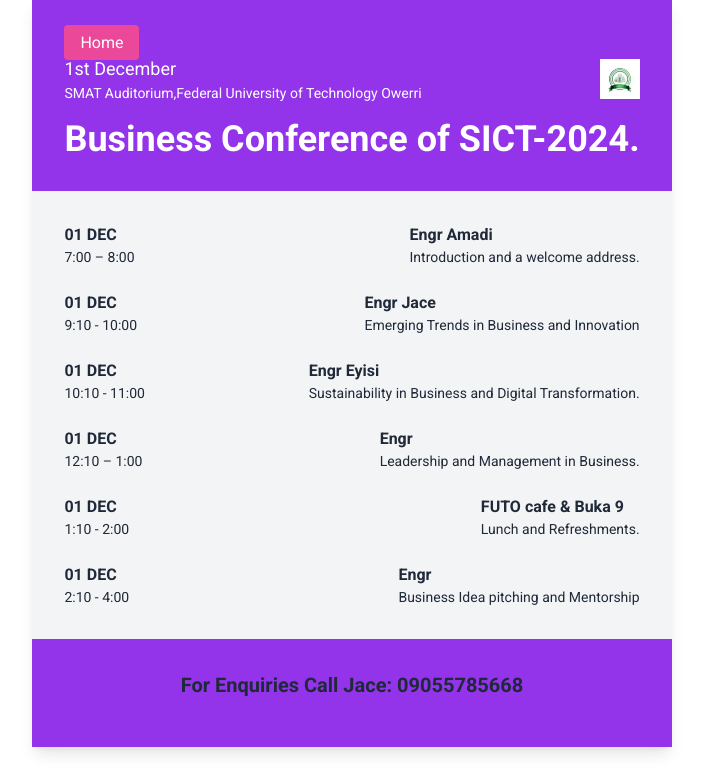
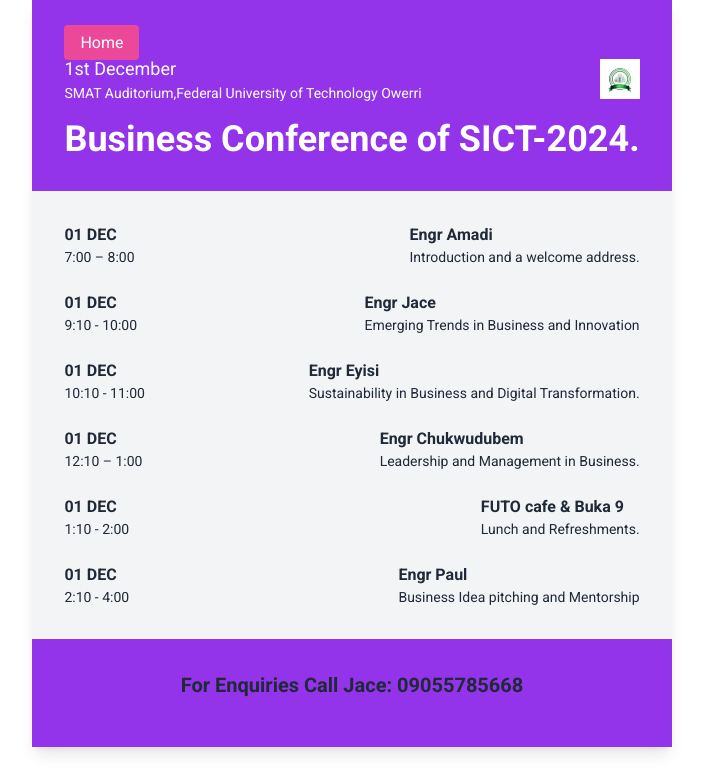
Before and after one commit to neuralnex/conference, a Flask app: page /schedule in a window 1280 px wide. Shown: the part 27-800 px from the top of the page, without its empty margins (288-991 px from the left). Run offline with Flask 3, Linux system fonts and the light colour scheme; some libraries are stand-ins or nearby versions.

Commit message:
add update

```diff
--- a/static/css/speaker.css
+++ b/static/css/speaker.css
@@ -7,9 +7,9 @@ body {
 }
 
 .speaker-card img {
-    border-radius: 50%;
+    border-radius: 0;
     width: 150px;
-    height: 150px;
+    height: 200px;
 }
 
 .speaker-card h2 {
--- a/templates/schedule.html
+++ b/templates/schedule.html
@@ -106,7 +106,7 @@
       </div>
       <div>
        <p class="font-bold">
-        Engr
+        Engr Chukwudubem
        </p>
        <p class="text-sm">
         Leadership and Management in Business.
@@ -147,7 +147,7 @@
         </div>
         <div>
          <p class="font-bold">
-          Engr
+          Engr Paul
          </p>
          <p class="text-sm">
           Business Idea pitching and Mentorship
```
Also changed, not shown: static/images/shukee.jpg, 1 other file.
